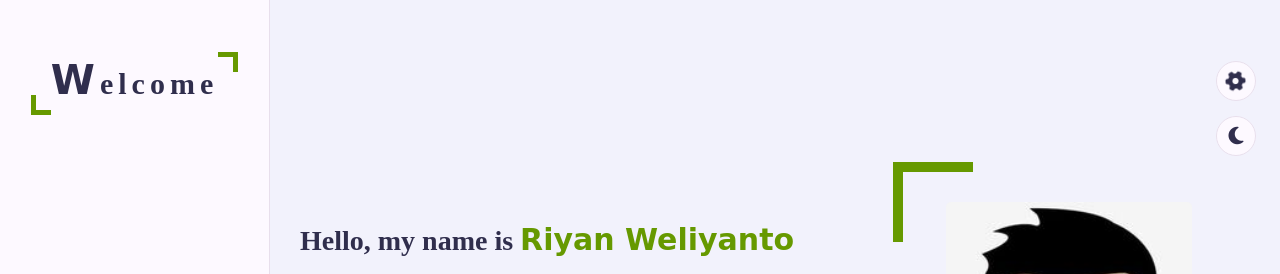
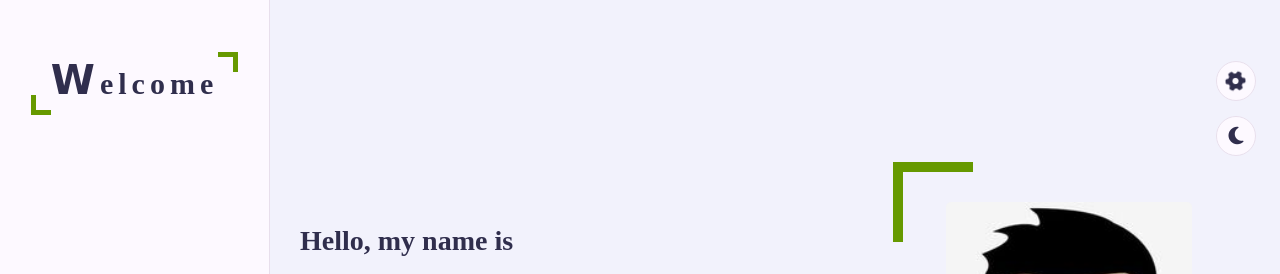
Before and after one commit to riyanwe/riyanwe.github.io, a plain HTML site: page index.html in a window 1280 px wide. Shown: the top 274 px of the page. Drawn offline with nearby package versions, Linux system fonts and the light colour scheme; a web font is replaced by a local one.

Commit message:
edt home

```diff
--- a/index.html
+++ b/index.html
@@ -45,7 +45,7 @@
                 <div class="container">
                     <div class="row">
                         <div class="home-info padd-15">
-                            <h3 class="hello">Hello, my name is <span class="name">Riyan Weliyanto</span></h3>
+                            <h3 class="hello">Hello, my name is <span class="name"></span></h3>
                             <h3 class="my-profession">I'm a <span class="typing">Developer Web</span></h3>
                             <p>I'm a web developer with extensive experience in a long time. My expertise is to create and website design, graphic design, and any more...</p>
                             <a href="#about" data-section-index="1" class="btn-1 about-me"><span>A</span> bout Me</a>
```
